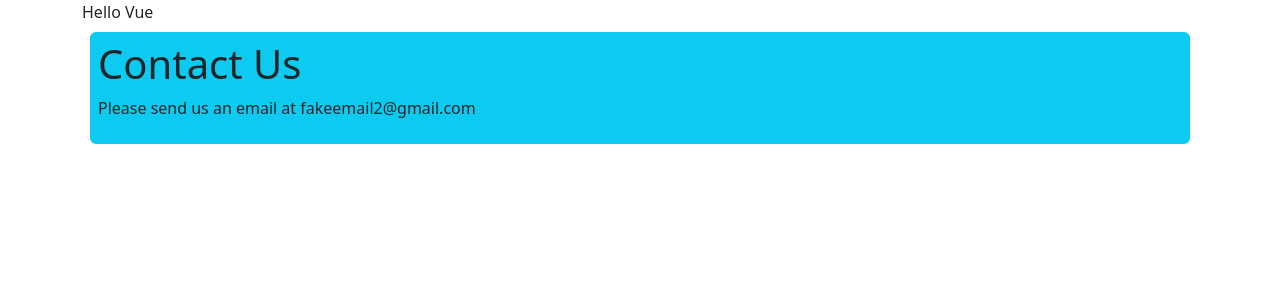
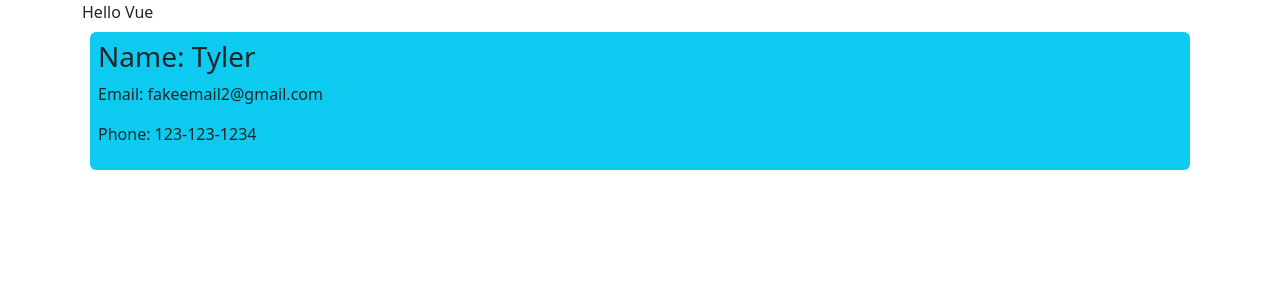
Before and after one commit to Tyler-Ke/vue-components-demo, a Vue app in the folder vue-components-demo/: page / in a window 1280 px wide. Shown: the top 300 px of the page. Built offline with nearby package versions, Linux system fonts and the light colour scheme.

Commit message:
created props for contact component

```diff
--- a/vue-components-demo/src/App.vue
+++ b/vue-components-demo/src/App.vue
@@ -1,13 +1,13 @@
 <template>
    <div class="container">
       <div>{{ message }}</div>
-      <ContactUs></ContactUs>
+      <Contact name="Tyler" phone="123-123-1234"></Contact>
    </div>
 </template>
 
 <script setup>
    import ButtonCounter from "./components/ButtonCounter.vue"
-   import ContactUs from "./components/ContactUs.vue"
+   import Contact from "./components/Contact.vue"
    const message = "Hello Vue";
 </script>
 
--- /dev/null
+++ b/vue-components-demo/src/components/Contact.vue
@@ -0,0 +1,13 @@
+<template>
+   <div class="bg-info rounded p-2 m-2">
+      <h3>Name: {{ name }}</h3>
+      <p>Email: {{ email }}</p>
+      <p>Phone: {{ phone }}</p>
+   </div>
+</template>
+
+<script setup>
+   import {ref, defineProps} from "vue";
+   const email = ref("fakeemail2@gmail.com");
+   const props = defineProps(["name", "phone"]);
+</script>
--- a/vue-components-demo/src/components/ContactUs.vue
+++ /dev/null
@@ -1,11 +0,0 @@
-<template>
-   <div class="bg-info rounded p-2 m-2">
-      <h1>Contact Us</h1>
-      <p>Please send us an email at {{ email }}</p>
-   </div>
-</template>
-
-<script setup>
-   import {ref} from "vue";
-   const email = ref("fakeemail2@gmail.com")
-</script>
```
